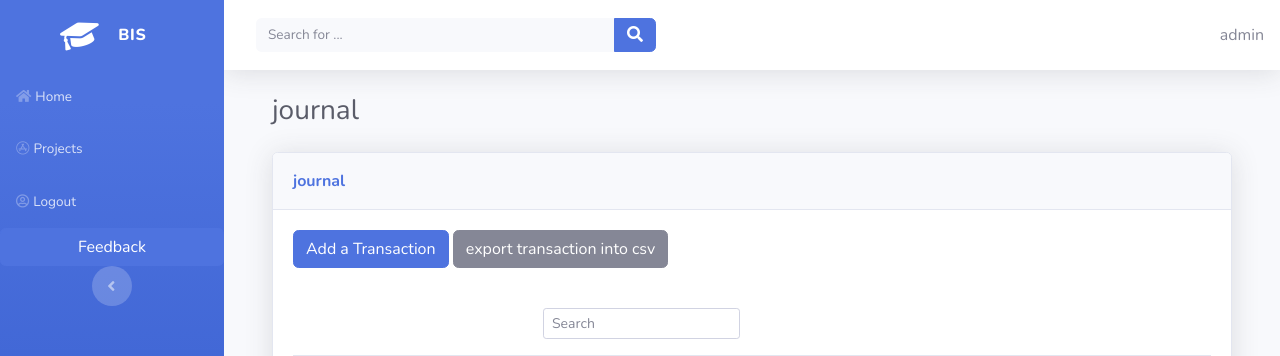
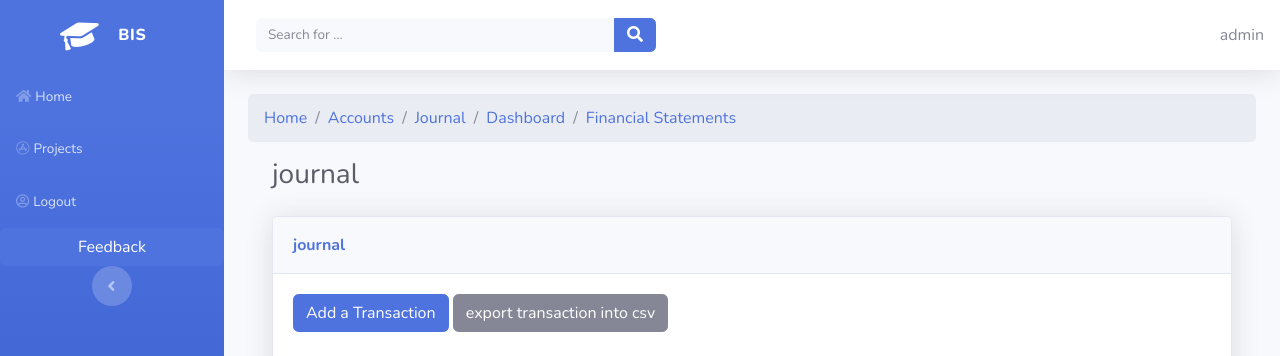
Before and after one commit to AhmedSalam22/BIS-Graduation-Project, a Django app: page /sole_proprietorship/journal in a window 1280 px wide. Shown: the top 356 px of the page. Run offline with Django 3.2, Linux system fonts and the light colour scheme; a user stored in the database is signed in; data comes from the database, SQL or seed files in the repository; some libraries are stand-ins or nearby versions.

Commit message:
breadcrumb for sole_proprietorship'

```diff
--- a/BIS/home/templates/home/base.html
+++ b/BIS/home/templates/home/base.html
@@ -62,7 +62,7 @@
                 </nav>
 
                 <div class="container">
-
+                    {% block breadcrumb %}{% endblock %}
 
                     <!-- <h3 class="text-dark mb-1">Blank Page</h3> -->
                     {% block content %}{% endblock%}
--- a/BIS/sole_proprietorship/templates/sole_proprietorship/accounts_confirm_delete.html
+++ b/BIS/sole_proprietorship/templates/sole_proprietorship/accounts_confirm_delete.html
@@ -1,4 +1,4 @@
-{% extends "home/base.html" %}
+{% extends "sole_proprietorship/index.html" %}
 {% block content %}
 <h1>Delete accounts</h1>
 
--- a/BIS/sole_proprietorship/templates/sole_proprietorship/accounts_form.html
+++ b/BIS/sole_proprietorship/templates/sole_proprietorship/accounts_form.html
@@ -1,4 +1,4 @@
-{% extends "home/base.html" %}
+{% extends "sole_proprietorship/index.html" %}
 
 {% block title %} Create Account {% endblock %}
 
--- a/BIS/sole_proprietorship/templates/sole_proprietorship/accounts_list.html
+++ b/BIS/sole_proprietorship/templates/sole_proprietorship/accounts_list.html
@@ -1,4 +1,4 @@
-{% extends "home/base.html" %}
+{% extends "sole_proprietorship/index.html" %}
 {% block content %}
 
    <div class="container-fluid">
--- a/BIS/sole_proprietorship/templates/sole_proprietorship/dashboard.html
+++ b/BIS/sole_proprietorship/templates/sole_proprietorship/dashboard.html
@@ -1,4 +1,4 @@
-{% extends "home/base.html" %}
+{% extends "sole_proprietorship/index.html" %}
 
 {% block content %}
 
--- a/BIS/sole_proprietorship/templates/sole_proprietorship/financial_statements.html
+++ b/BIS/sole_proprietorship/templates/sole_proprietorship/financial_statements.html
@@ -1,4 +1,4 @@
-{% extends "home/base.html" %}
+{% extends "sole_proprietorship/index.html" %}
 {% block content%}
 
 
--- a/BIS/sole_proprietorship/templates/sole_proprietorship/index.html
+++ b/BIS/sole_proprietorship/templates/sole_proprietorship/index.html
@@ -1,8 +1,21 @@
 {% extends "home/base.html" %}
 
+{% block breadcrumb %}
+
+
+<nav aria-label="breadcrumb">
+    <ol class="breadcrumb">
+    <li class="breadcrumb-item"><a href="{% url 'sole_proprietorship:home' %}">Home</a></li>
+    <li class="breadcrumb-item"><a href="{% url 'sole_proprietorship:all' %}">Accounts</a></li>
+    <li class="breadcrumb-item"><a href="{% url 'sole_proprietorship:journal_all' %}">Journal</a></li>
+    <li class="breadcrumb-item"><a href="{% url 'sole_proprietorship:dashboard' %}">Dashboard</a></li>
+    <li class="breadcrumb-item"><a href="{% url 'sole_proprietorship:financialstatements' %}">Financial Statements</a></li>
+
+    </ol>
+</nav>
+{% endblock %}
+
 {% block content %}
-<div>
-    <div class="container">
         <div class="row justify-content-center">
             <div class="col-md-3" style="background-color:#3399ff;">
                 <div></div>
@@ -29,6 +42,4 @@
                 <a href="{% url 'sole_proprietorship:financialstatements' %}"><p class="text-center" style="color:#fff;">Find out more</p></a>
             </div>
         </div>
-    </div>
-</div>
 {% endblock %}
--- a/BIS/sole_proprietorship/templates/sole_proprietorship/journal_confirm_delete.html
+++ b/BIS/sole_proprietorship/templates/sole_proprietorship/journal_confirm_delete.html
@@ -1,4 +1,4 @@
-{% extends "home/base.html" %}
+{% extends "sole_proprietorship/index.html" %}
 {% block content %}
 <h1>Delete Journal</h1>
 
--- a/BIS/sole_proprietorship/templates/sole_proprietorship/journal_form.html
+++ b/BIS/sole_proprietorship/templates/sole_proprietorship/journal_form.html
@@ -1,4 +1,4 @@
-{% extends "home/base.html" %}
+{% extends "sole_proprietorship/index.html" %}
 {% block content %}
 <div class="container-fluid">
   <div class="row"></div>
--- a/BIS/sole_proprietorship/templates/sole_proprietorship/journal_list.html
+++ b/BIS/sole_proprietorship/templates/sole_proprietorship/journal_list.html
@@ -1,4 +1,4 @@
-{% extends "home/base.html" %}
+{% extends "sole_proprietorship/index.html" %}
 {% block content %}
 
    <div class="container-fluid">
--- a/BIS/sole_proprietorship/urls.py
+++ b/BIS/sole_proprietorship/urls.py
@@ -4,7 +4,7 @@ from . import views
 
 app_name='sole_proprietorship'
 urlpatterns = [
-    path("" , TemplateView.as_view(template_name= "sole_proprietorship/index.html")),
+    path("" , TemplateView.as_view(template_name= "sole_proprietorship/index.html") , name = "home"),
     path('/accounts', views.AccountsListView.as_view(), name='all'),
     path('/accounts/create',
         views.AccountsCreateView.as_view(success_url=reverse_lazy('sole_proprietorship:all')), name='accounts_create'),
```
